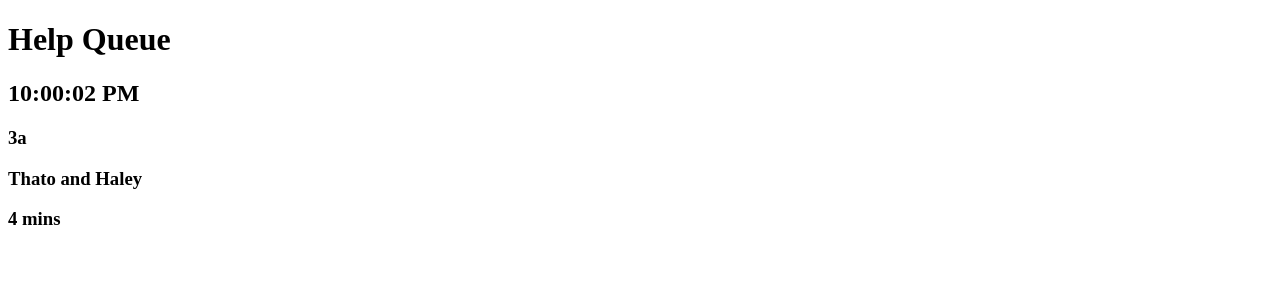
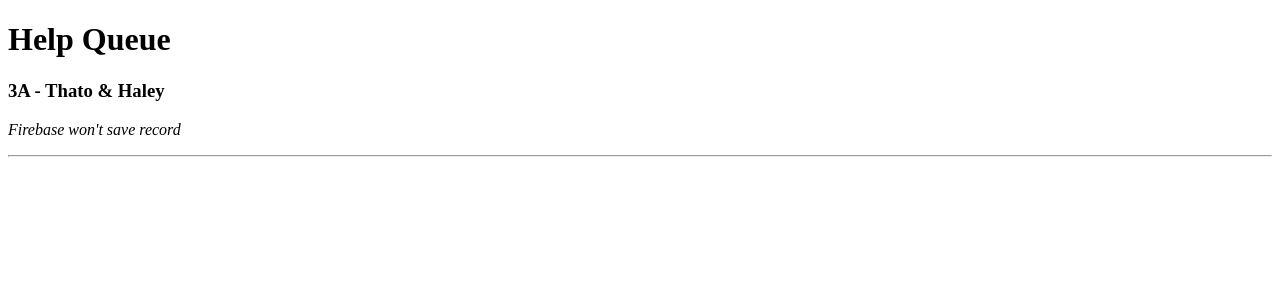
Before and after one commit to Epicodus-MT/React-Blog, a React app: page / in a window 1280 px wide. Shown: the top 300 px of the page. Built offline with nearby package versions, Linux system fonts and the light colour scheme.

Commit message:
add component files

```diff
--- a/index.html
+++ b/index.html
@@ -7,5 +7,5 @@
     <div id="react-app-root">
     </div>
   </body>
-  <script src="src/index.js"></script>
+  <script src="build/app.bundle.js"></script>
 </html>
--- /dev/null
+++ b/src/components/App.jsx
@@ -0,0 +1,14 @@
+import React from "react";
+import TicketList from './TicketList';
+import Header from './Header';
+
+function App(props){
+  return (
+    <div>
+      <Header/>
+      <TicketList/>
+    </div>
+  );
+}
+
+export default App;
--- /dev/null
+++ b/src/components/Header.jsx
@@ -0,0 +1,11 @@
+import React from "react";
+
+function Header(props){
+  return (
+    <div>
+      <h1>Help Queue</h1>
+    </div>
+   );
+}
+
+export default Header;
--- /dev/null
+++ b/src/components/Ticket.jsx
@@ -0,0 +1,13 @@
+import React from "react";
+
+function Ticket(props){
+  return (
+      <div>
+        <h3>3A - Thato & Haley</h3>
+        <p><em>Firebase won't save record</em></p>
+        <hr/>
+      </div>
+   );
+}
+
+export default Ticket;
--- /dev/null
+++ b/src/components/TicketList.jsx
@@ -0,0 +1,10 @@
+import React from "react";
+import Ticket from './Ticket';
+
+function TicketList(props){
+  return (
+    <Ticket/>
+  );
+}
+
+export default TicketList;
--- a/src/index.jsx
+++ b/src/index.jsx
@@ -1,13 +1,8 @@
 import React from "react";
 import ReactDOM from "react-dom";
+import App from "./components/App";
 
 ReactDOM.render(
-  <div>
-    <h1>Help Queue</h1>
-    <h2>{new Date().toLocaleTimeString()}</h2>
-    <h3>3a</h3>
-    <h3>Thato and Haley</h3>
-    <h3>4 mins</h3>
-  </div>,
+  <App/>,
   document.getElementById('react-app-root')
 );
```
